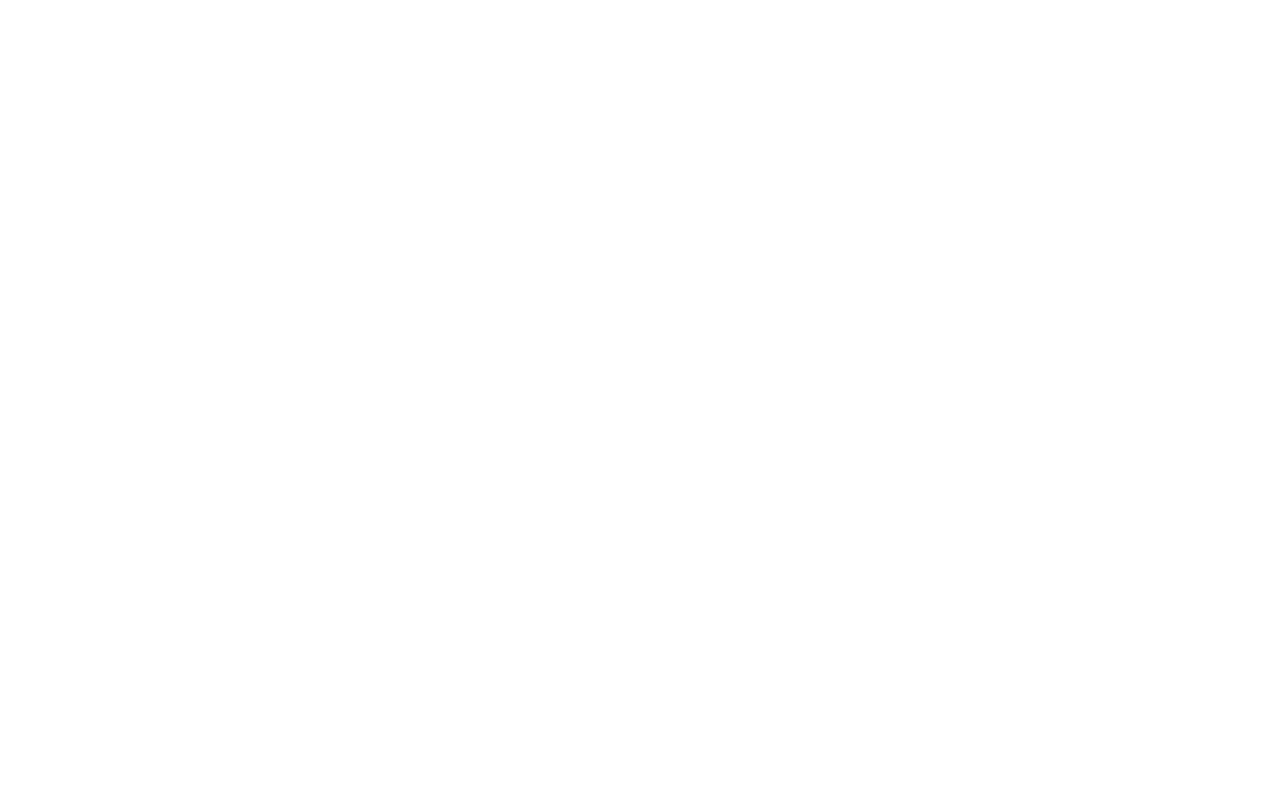
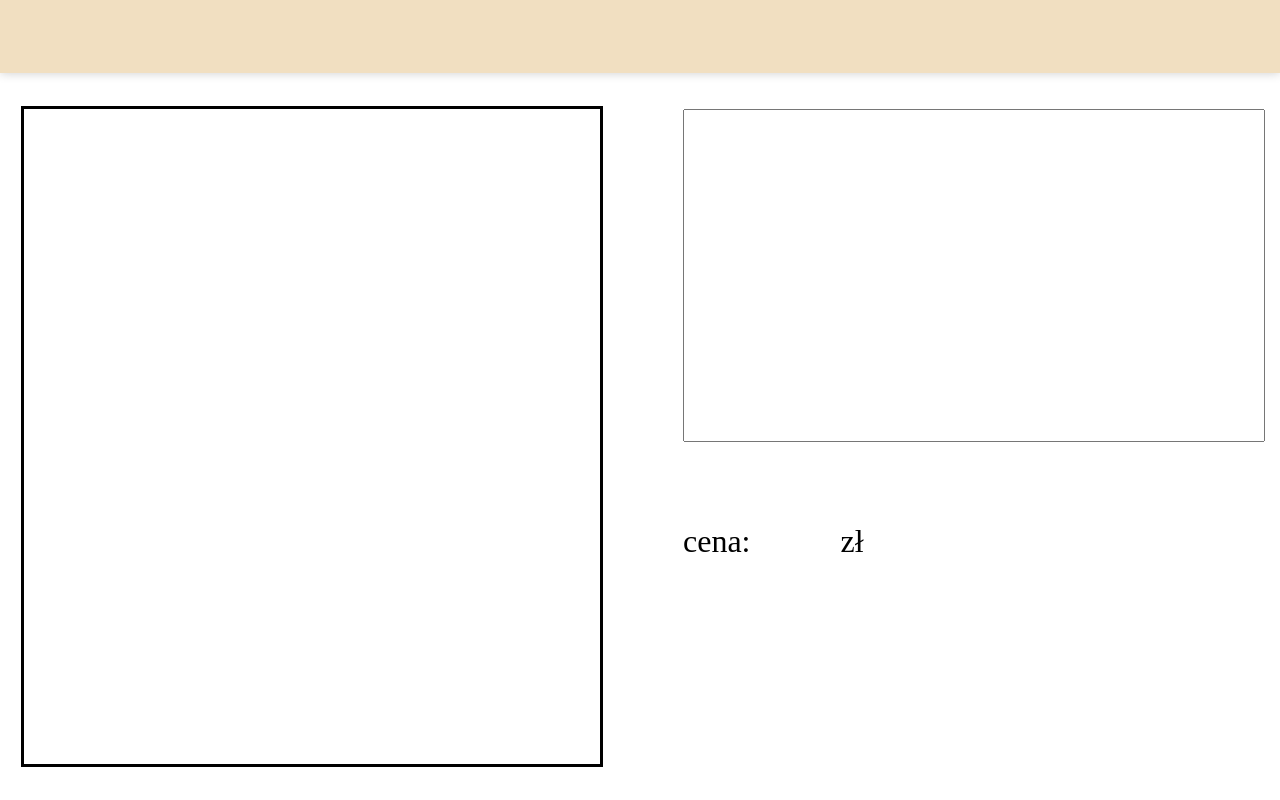
Before and after one commit to Kamiltlusty/art-site-and-store, an Angular app: page /item in a window 1280 px wide. Before the commit this address led to /. Built offline with nearby package versions, Linux system fonts and the light colour scheme.

Commit message:
added item page

```diff
--- a/src/app/app.routes.ts
+++ b/src/app/app.routes.ts
@@ -1,6 +1,7 @@
 import {Routes} from '@angular/router';
 import {HomePage} from './home-page/home-page';
 import {GalleryPage} from './gallery-page/gallery-page';
+import {ItemPage} from './item-page/item-page';
 
 export const routes: Routes = [
   {
@@ -12,5 +13,10 @@ export const routes: Routes = [
     path: 'gallery',
     component: GalleryPage,
     title: 'Gallery Page'
+  },
+  {
+    path: 'item',
+    component: ItemPage,
+    title: 'Item Page'
   }
 ];
--- a/src/app/gallery-page/components/card-component/card-component.css
+++ b/src/app/gallery-page/components/card-component/card-component.css
@@ -1,4 +1,5 @@
 .card-container {
+  display: block;
   width: 20rem;
   height: 20rem;
   border: solid black;
--- a/src/app/gallery-page/components/card-component/card-component.html
+++ b/src/app/gallery-page/components/card-component/card-component.html
@@ -1,3 +1,3 @@
-<div class="card-container">
-
-</div>
+<a routerLink="/item" class="card-container">
+    <div class="">aaa</div>
+</a>
--- a/src/app/gallery-page/components/card-component/card-component.ts
+++ b/src/app/gallery-page/components/card-component/card-component.ts
@@ -1,8 +1,11 @@
 import { Component } from '@angular/core';
+import {RouterLink} from "@angular/router";
 
 @Component({
   selector: 'app-card-component',
-  imports: [],
+  imports: [
+    RouterLink
+  ],
   templateUrl: './card-component.html',
   standalone: true,
   styleUrl: './card-component.css'
--- a/src/app/gallery-page/gallery-page.css
+++ b/src/app/gallery-page/gallery-page.css
@@ -11,7 +11,7 @@
   box-shadow: 0 0 10px 0 rgba(0, 0, 0, 0.2);
 }
 
-.page-name-container {
+.page-header-bar {
   display: flex;
   width: 82%;
   align-items: center;
--- a/src/app/gallery-page/gallery-page.html
+++ b/src/app/gallery-page/gallery-page.html
@@ -1,4 +1,4 @@
 <header class="header-portfolio">
-  <div class="page-name-container"><h1 class="page-name">portfolio</h1></div>
+  <div class="page-header-bar"><h1 class="page-name">portfolio</h1></div>
 </header>
 <app-card-container-component></app-card-container-component>
--- a/src/app/home-page/components/portfolio-component/portfolio-component.ts
+++ b/src/app/home-page/components/portfolio-component/portfolio-component.ts
@@ -11,7 +11,7 @@ import {RouterLink} from '@angular/router';
   standalone: true,
   styleUrl: './portfolio-component.css'
 })
-export class PortfolioComponent implements AfterViewInit{
+export class PortfolioComponent implements AfterViewInit {
   @ViewChild('portfolioSection') portfolioSection! : ElementRef;
   hamburgerMenuService = inject(HamburgerMenuService);
 
--- /dev/null
+++ b/src/app/item-page/item-page.css
@@ -0,0 +1,59 @@
+.item-container {
+  display: flex;
+  height: 100vh;
+  width: 100%;
+  flex-direction: column;
+}
+
+.item-header {
+  top: 0;
+  display: flex;
+  height: 10vh;
+  width: 100%;
+  background-color: #f1dfc1;
+  flex-wrap: nowrap;
+  justify-content: flex-start;
+  z-index: 10;
+  box-shadow: 0 0 10px 0 rgba(0, 0, 0, 0.2);
+}
+
+.item-section {
+  display: flex;
+  width: 100%;
+  height: 100%;
+  align-items: center;
+  justify-content: center;
+  gap: 5rem;
+}
+
+.item-image-container {
+  width: 45%;
+  height: 90%;
+  border: solid black;
+  background-color: white;
+}
+
+.desc-and-price-container {
+  display: flex;
+  flex-direction: column;
+  justify-content: flex-start;
+  width: 45%;
+  height: 90%;
+  gap: 5rem;
+}
+
+.item-description {
+  width: 100%;
+  height: 50%;
+  resize: none;
+}
+
+.item-price-label {
+  border: none;
+  font-size: 32px;
+}
+
+.item-price {
+  border: none;
+  font-size: 32px;
+}
--- /dev/null
+++ b/src/app/item-page/item-page.html
@@ -0,0 +1,10 @@
+<section class="item-container">
+  <header class="item-header"></header>
+  <section class="item-section">
+    <div class="item-image-container"></div>
+    <div class="desc-and-price-container">
+      <textarea class="item-description"></textarea>
+      <label class="item-price-label">cena: <input class="item-price" size="2" type="text">zł</label>
+    </div>
+  </section>
+</section>
--- /dev/null
+++ b/src/app/item-page/item-page.ts
@@ -0,0 +1,12 @@
+import { Component } from '@angular/core';
+
+@Component({
+  selector: 'app-item-page',
+  imports: [],
+  templateUrl: './item-page.html',
+  standalone: true,
+  styleUrl: './item-page.css'
+})
+export class ItemPage {
+
+}
```
Also changed, not shown: src/app/home-page/home-page.html (line endings or trailing spaces), 1 other file (tests, documents, lock files or other folders).
